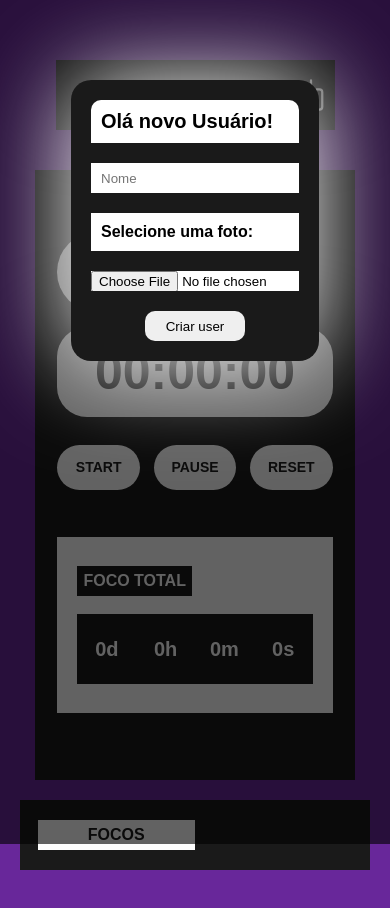
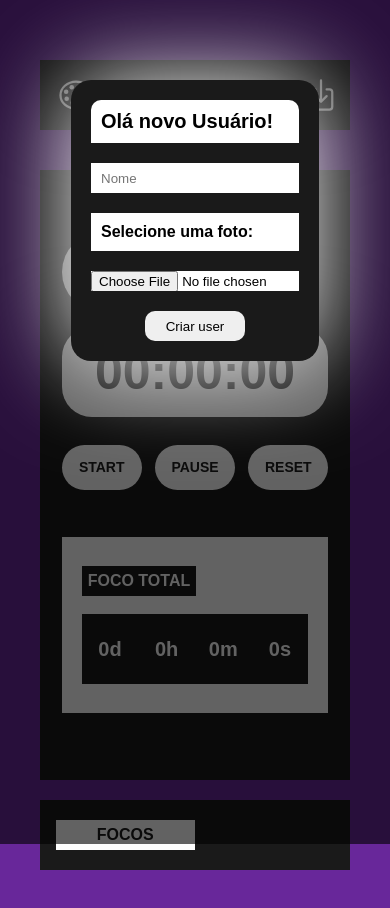
Before and after one commit to IsaacFernando333/TimerThings, a plain HTML site: page index.html in a window 390 px wide. Drawn offline with nearby package versions, Linux system fonts and the light colour scheme.

Commit message:
Mais alterações

```diff
--- a/css/style.css
+++ b/css/style.css
@@ -461,13 +461,14 @@
         display: flex;
         flex-direction: row;
         margin: 20px 0 0 0;
-        min-width: 400px;
+        min-width: 490px;
         height: 70px;
         justify-content: space-between;
     }
 
     .lista-direito {
         margin: 20px 0 60px 0;
+        min-width: 490px;
     }
 
 }
@@ -484,8 +485,12 @@
         align-items: center;
     }
 
+    .filho {
+        width: 100%;
+    }
+
     .timer-meio {
-    min-width: 90%;
+    min-width: 100%;
     min-height: 610px;
     margin-top: 40px;
     }
@@ -507,13 +512,13 @@
         display: flex;
         flex-direction: row;
         margin: 20px 0 0 0;
-        min-width: 90%;
+        min-width: 100%;
         height: 70px;
         justify-content: space-between;
     }
 
     .lista-direito {
-        min-width: 90%;
+        min-width: 100%;
         margin: 20px 0 60px 0;
     }
 
```
